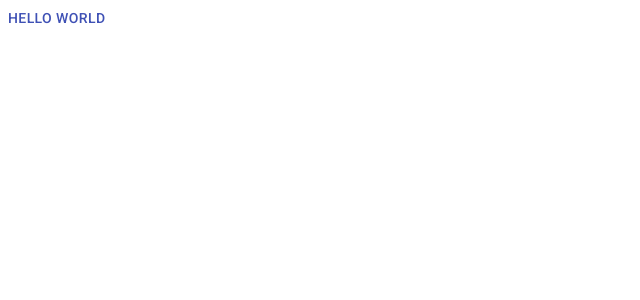
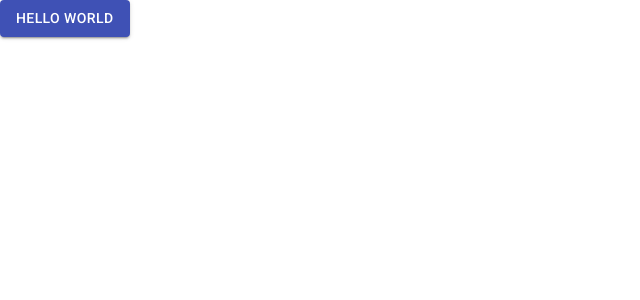
Before and after one commit to priebek/handuo-ratings, a React (Create React App) app: page / in a window 1280 px wide. Shown: the top 300 px of the page, without its empty margins (0-640 px from the left). Built offline with nearby package versions, Linux system fonts and the light colour scheme.

Commit message:
add icons component

```diff
--- a/public/index.html
+++ b/public/index.html
@@ -18,6 +18,10 @@
     <link
       rel="stylesheet"
       href="https://fonts.googleapis.com/css?family=Roboto:300,400,500,700&display=swap"
+    />
+    <link
+      rel="stylesheet"
+      href="https://fonts.googleapis.com/icon?family=Material+Icons"
     />
     <!--
       Notice the use of %PUBLIC_URL% in the tags above.
--- a/src/App.js
+++ b/src/App.js
@@ -3,7 +3,11 @@ import "./App.css";
 import { Button } from "@material-ui/core";
 
 function App() {
-  return <Button color="primary">Hello World</Button>;
+  return (
+    <Button color="primary" variant="contained">
+      Hello World
+    </Button>
+  );
 }
 
 export default App;
```
